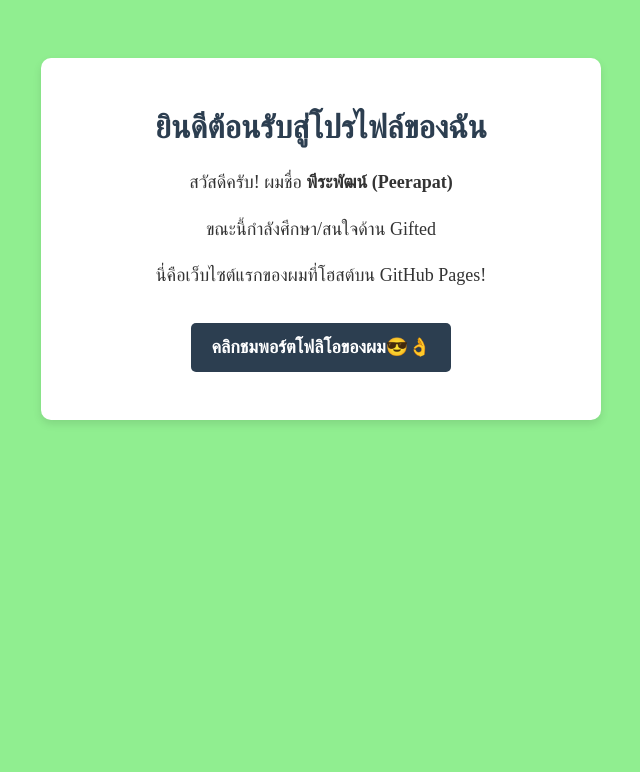
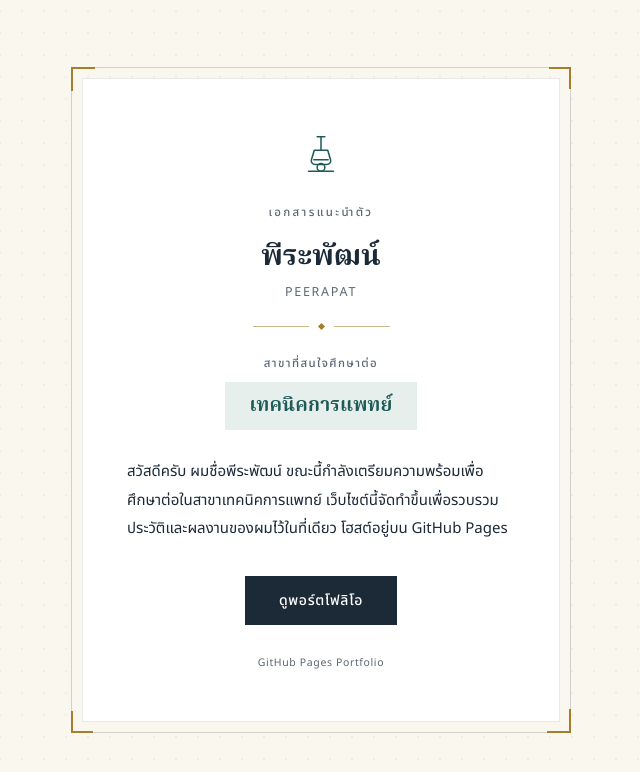
Before and after one commit to s34833/s34833.github.io, a plain HTML site: page index.html in a window 1280 px wide. Shown: the whole page, without its empty margins (319-959 px from the left). Drawn offline with Linux system fonts and the light colour scheme.

Commit message:
Update index.html

```diff
--- a/index.html
+++ b/index.html
@@ -1,36 +1,211 @@
-<!-- นี่คือโครงสร้างหน้าเว็บทังหมด ้ -->
 <!DOCTYPE html>
 <html lang="th">
 <head>
 <meta charset="UTF-8">
-<title>หน้าแนะนำตัวของฉัน</title>
+<meta name="viewport" content="width=device-width, initial-scale=1.0">
+<title>หน้าแนะนำตัวของฉัน — พีระพัฒน์</title>
+<link rel="preconnect" href="https://fonts.googleapis.com">
+<link rel="preconnect" href="https://fonts.gstatic.com" crossorigin>
+<link href="https://fonts.googleapis.com/css2?family=Noto+Serif+Thai:wght@500;600;700&family=Noto+Sans+Thai:wght@300;400;500;600&display=swap" rel="stylesheet">
 <style>
-body {
-background-color: #90EE90; color: #333;
-text-align: center; padding: 50px;
+  :root{
+    --paper:#FAF7EE;
+    --ink:#1C2A38;
+    --ink-soft:#5C6773;
+    --gold:#A67C2E;
+    --teal:#1E5B58;
+    --teal-pale:#E7EFEC;
+    --card:#FFFFFF;
+  }
 
-}
-.card {
-background: white; border-radius: 10px;
-box-shadow: 0 4px 8px rgba(0,0,0,0.1);
-max-width: 500px; margin: 0 auto; padding: 30px;
+  *{ box-sizing:border-box; }
 
-}
-h1 { color: #2c3e50; }
-p { font-size: 18px; line-height: 1.6; }
+  body{
+    margin:0;
+    min-height:100vh;
+    background:
+      radial-gradient(circle, rgba(28,42,56,0.05) 1px, transparent 1px) 0 0/22px 22px,
+      var(--paper);
+    color:var(--ink);
+    font-family:'Noto Sans Thai', sans-serif;
+    display:flex;
+    align-items:center;
+    justify-content:center;
+    padding:56px 18px;
+  }
+
+  .frame{
+    position:relative;
+    max-width:500px;
+    width:100%;
+    padding:10px;
+    border:1px solid rgba(28,42,56,0.18);
+  }
+
+  .frame::before,
+  .frame::after,
+  .corner-tl,
+  .corner-br{
+    content:"";
+    position:absolute;
+    width:22px;
+    height:22px;
+  }
+  .frame::before{ top:-1px; left:-1px; border-top:2px solid var(--gold); border-left:2px solid var(--gold); }
+  .frame::after{ bottom:-1px; right:-1px; border-bottom:2px solid var(--gold); border-right:2px solid var(--gold); }
+  .corner-tl{ top:-1px; right:-1px; border-top:2px solid var(--gold); border-right:2px solid var(--gold); }
+  .corner-br{ bottom:-1px; left:-1px; border-bottom:2px solid var(--gold); border-left:2px solid var(--gold); }
+
+  .card{
+    background:var(--card);
+    padding:52px 44px 40px;
+    text-align:center;
+    border:1px solid rgba(28,42,56,0.1);
+  }
+
+  .icon{
+    width:46px;
+    height:46px;
+    margin:0 auto 20px;
+    color:var(--teal);
+  }
+
+  .eyebrow{
+    font-size:11.5px;
+    font-weight:500;
+    letter-spacing:0.2em;
+    color:var(--ink-soft);
+    text-transform:uppercase;
+    margin:0 0 16px;
+  }
+
+  h1{
+    font-family:'Noto Serif Thai', serif;
+    font-weight:700;
+    font-size:29px;
+    line-height:1.4;
+    margin:0 0 6px;
+    color:var(--ink);
+  }
+
+  .name-en{
+    font-size:12.5px;
+    font-weight:400;
+    color:var(--ink-soft);
+    letter-spacing:0.14em;
+    text-transform:uppercase;
+    margin:0 0 22px;
+  }
+
+  .rule{
+    display:flex;
+    align-items:center;
+    justify-content:center;
+    gap:10px;
+    margin:0 0 26px;
+  }
+  .rule span{ width:5px; height:5px; background:var(--gold); transform:rotate(45deg); }
+  .rule::before, .rule::after{
+    content:"";
+    height:1px;
+    width:56px;
+    background:var(--gold);
+    opacity:0.55;
+  }
+
+  .field-label{
+    font-size:11.5px;
+    font-weight:500;
+    letter-spacing:0.12em;
+    color:var(--ink-soft);
+    text-transform:uppercase;
+    margin:0 0 10px;
+  }
+
+  .field-value{
+    display:inline-block;
+    font-family:'Noto Serif Thai', serif;
+    font-weight:600;
+    font-size:19px;
+    color:var(--teal);
+    background:var(--teal-pale);
+    padding:9px 24px;
+    margin-bottom:28px;
+    letter-spacing:0.01em;
+  }
+
+  p.bio{
+    font-size:15px;
+    font-weight:400;
+    line-height:1.9;
+    color:var(--ink);
+    margin:0 0 32px;
+    text-align:left;
+  }
+
+  .cta{
+    display:inline-block;
+    background:var(--ink);
+    color:#fff;
+    text-decoration:none;
+    font-weight:500;
+    font-size:14px;
+    letter-spacing:0.05em;
+    padding:14px 34px;
+    transition: background 0.15s ease;
+  }
+  .cta:hover{ background:var(--teal); }
+
+  .footnote{
+    font-size:10.5px;
+    font-weight:400;
+    color:var(--ink-soft);
+    letter-spacing:0.06em;
+    margin-top:30px;
+  }
+
+  @media (max-width:480px){
+    .card{ padding:42px 24px 32px; }
+    h1{ font-size:24px; }
+    p.bio{ font-size:14.5px; }
+    .frame::before, .frame::after, .corner-tl, .corner-br{ width:16px; height:16px; }
+  }
 </style>
 </head>
 <body>
-<div class="card">
-    <h1>ยินดีต้อนรับสู่โปรไฟล์ของฉัน </h1>
-    <p>สวัสดีครับ! ผมชื่อ <strong>พีระพัฒน์ (Peerapat)</strong></p>
-    <p>ขณะนี้กำลังศึกษา/สนใจด้าน Gifted</p>
-    <p>นี่คือเว็บไซต์แรกของผมที่โฮสต์บน GitHub Pages!</p>
+  <div class="frame">
+    <div class="corner-tl"></div>
+    <div class="corner-br"></div>
+    <div class="card">
+      <svg class="icon" viewBox="0 0 48 48" fill="none" stroke="currentColor" stroke-width="1.6" stroke-linecap="round" stroke-linejoin="round">
+        <path d="M20 6h8"/>
+        <path d="M24 6v14"/>
+        <path d="M17 20h14l3 10a4 4 0 0 1-4 5H18a4 4 0 0 1-4-5z"/>
+        <path d="M16.5 30h15"/>
+        <circle cx="24" cy="38" r="4"/>
+        <path d="M11 42h26"/>
+      </svg>
 
-    <p><a href="portfolio.html" style="display: inline-block; margin-top: 15px; padding: 10px 20px; background-color: #2c3e50; color: white; text-decoration: none; border-radius: 5px; font-weight: bold;">คลิกชมพอร์ตโฟลิโอของผม😎👌</a></p>
+      <p class="eyebrow">เอกสารแนะนำตัว</p>
+
+      <h1>พีระพัฒน์</h1>
+      <p class="name-en">Peerapat</p>
+
+      <div class="rule"><span></span></div>
+
+      <p class="field-label">สาขาที่สนใจศึกษาต่อ</p>
+      <span class="field-value">เทคนิคการแพทย์</span>
+
+      <p class="bio">
+        สวัสดีครับ ผมชื่อพีระพัฒน์ ขณะนี้กำลังเตรียมความพร้อมเพื่อศึกษาต่อในสาขาเทคนิคการแพทย์
+        เว็บไซต์นี้จัดทำขึ้นเพื่อรวบรวมประวัติและผลงานของผมไว้ในที่เดียว
+        โฮสต์อยู่บน GitHub Pages
+      </p>
+
+      <a class="cta" href="portfolio.html">ดูพอร์ตโฟลิโอ</a>
+
+      <p class="footnote">GitHub Pages Portfolio</p>
+    </div>
   </div>
 </body>
 </html>
-</div>
-</body>
-</html>
```
